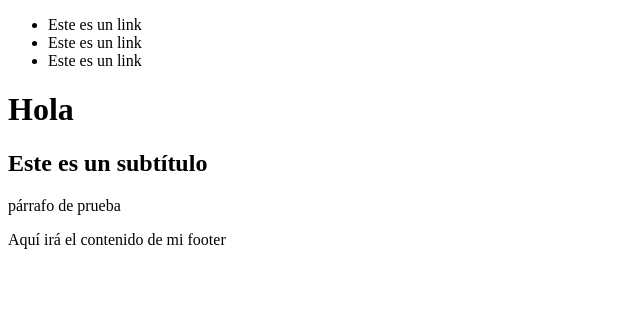
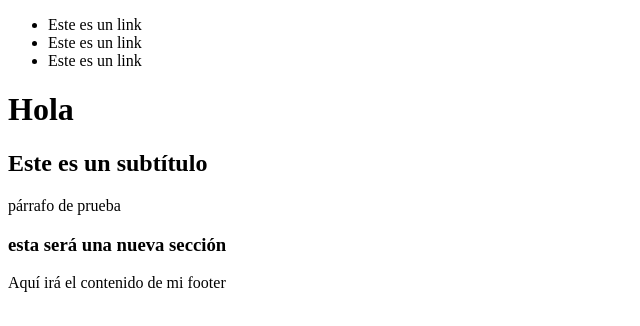
Before and after one commit to Dominic-Rivas/new-repo, a plain HTML site: page index.html in a window 1280 px wide. Shown: the whole page, without its empty margins (0-640 px from the left). Drawn offline with Linux system fonts and the light colour scheme.

Commit message:
New secction

```diff
--- a/index.html
+++ b/index.html
@@ -13,7 +13,12 @@
     </header>
     <h1>Hola</h1>
     <h2>Este es un subtítulo</h2>
+
     <p>párrafo de prueba</p>
+
+    <section>
+        <h3>esta será una nueva sección</h3>
+    </section>
 </body>
 
 <footer>
```
